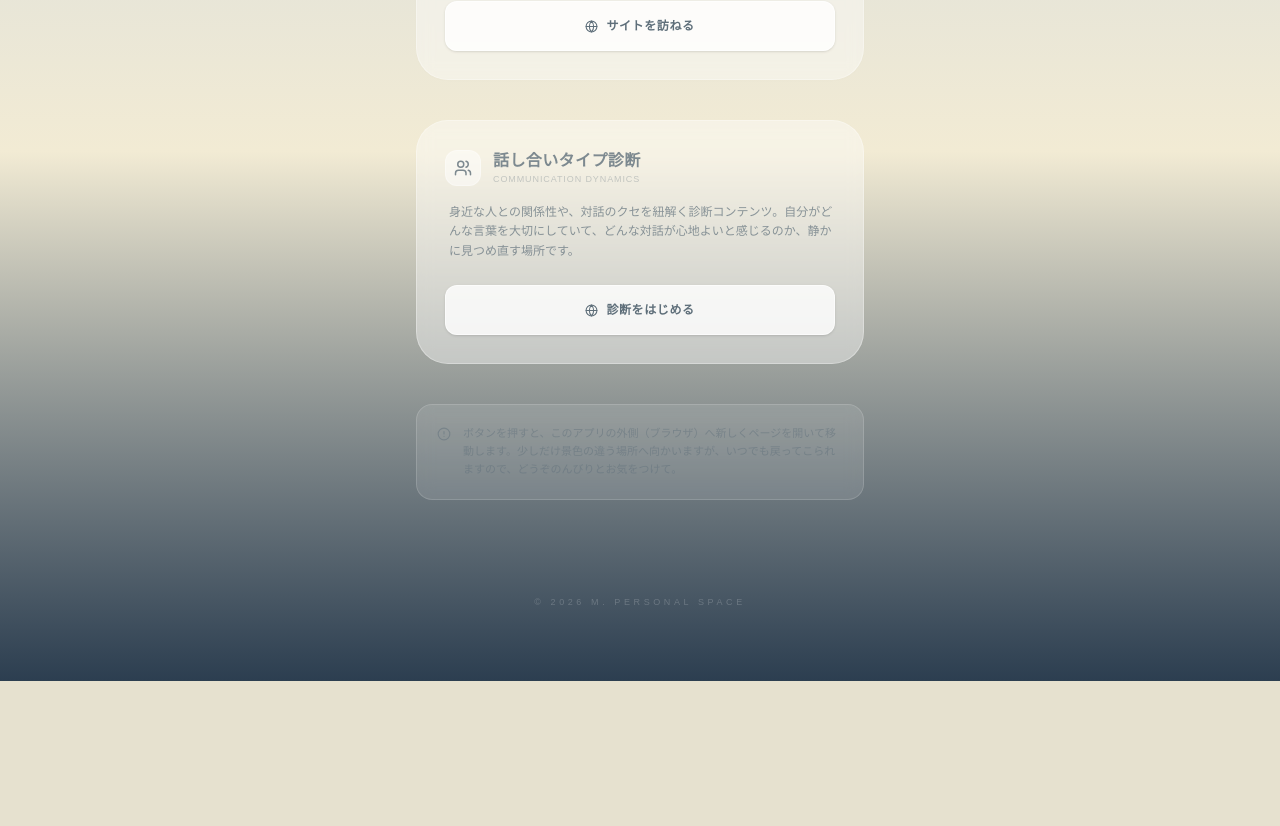
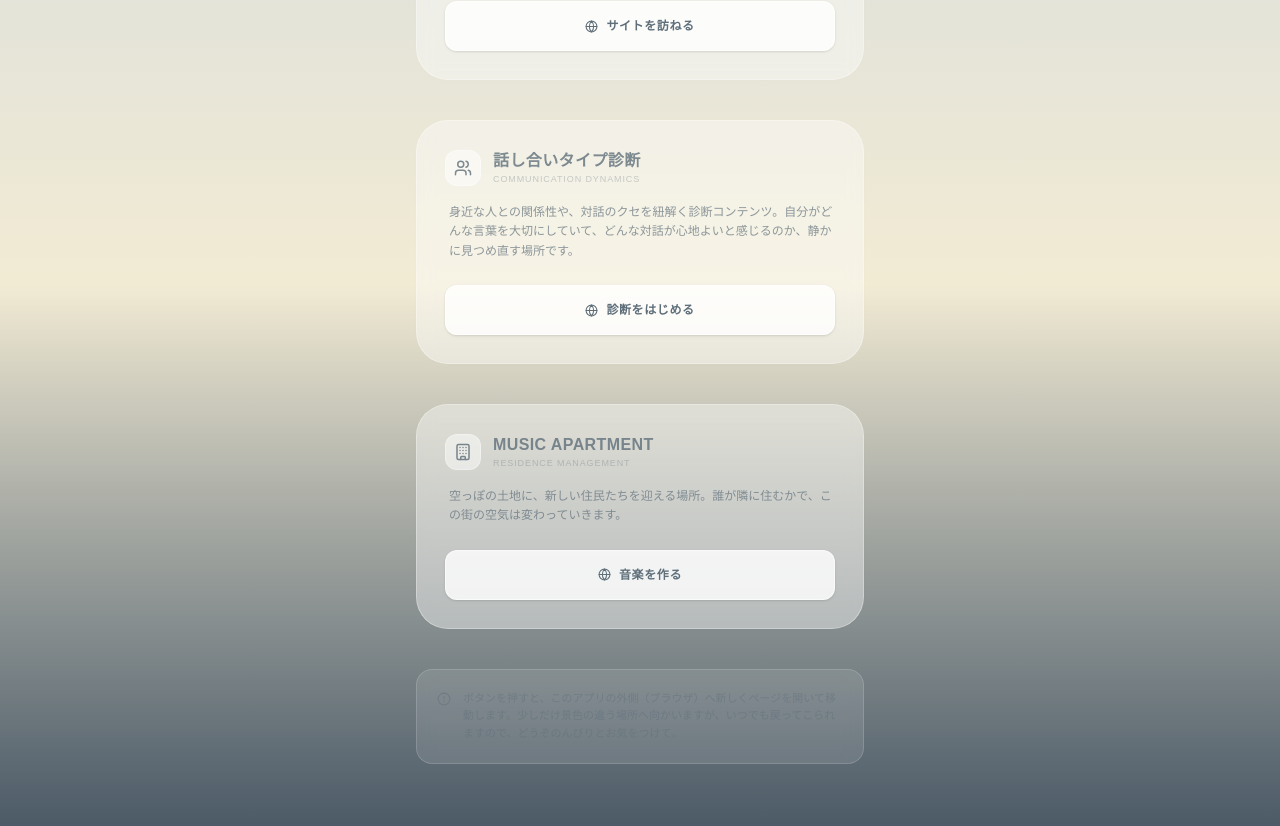
Before and after one commit to minomon893/m.-personal-space, a Next.js app: page /menu/web in a window 1280 px wide. Shown: the part 378-1204 px from the top of the page. Before the commit the page ends 1059 px from the top, so only its background shows below. Built offline with nearby package versions, Linux system fonts and the light colour scheme.

Commit message:
add REbeLABEL

```diff
--- a/src/app/menu/page.js
+++ b/src/app/menu/page.js
@@ -84,8 +84,14 @@ export default function MenuPage() {
             </h2>
 
             <div className="grid gap-4">
+              <Link href="/menu/rpg">
+                <MenuButton title="REbeLABEL" subtitle="性格解釈RPG" />
+              </Link>
               <Link href="/menu/bot">
                 <MenuButton title="やわらかことぼっとくん" subtitle="アサーティブ変換ツール" />
+              </Link>
+              <Link href="/menu/bingo">
+                <MenuButton title="日々ンゴ" subtitle="感覚を観測する" />
               </Link>
               <Link href="/menu/metacognition">
                 <MenuButton title="メタ認知トリガー開発部" subtitle="交流型脱フュージョントレーニング" />
@@ -106,10 +112,6 @@ export default function MenuPage() {
               <Link href="/menu/profile">
                 <MenuButton title="プロフィール帳" subtitle="自分を整理" />
               </Link>
-              <Link href="/menu/bingo">
-                <MenuButton title="日々ンゴ" subtitle="感覚を観測する" />
-              </Link>
-              {/* 日々ンゴの下に移動し、タイトルをMAXIMUM vs MINIMUMに変更 */}
               <Link href="/menu/cards">
                 <MenuButton title="MAXIMUM vs MINIMUM" subtitle="中庸選択トレーニング" />
               </Link>
@@ -141,9 +143,8 @@ export default function MenuPage() {
               <Link href="/menu/stickers">
                 <MenuButton title="LINE Stamp" subtitle="もっちりとした人シリーズ" />
               </Link>
-              {/* LINE Stampの下にWeb siteボタンを新設、遷移先を/menu/webに指定 */}
               <Link href="/menu/web">
-                <MenuButton title="Web site" subtitle="フリー素材 / 話し合いタイプ診断" />
+                <MenuButton title="Web site" subtitle="フリー素材 / 話し合いタイプ診断 / AI作曲ツール" />
               </Link>
             </div>
           </section>
--- /dev/null
+++ b/src/app/menu/rpg/page.js
@@ -0,0 +1,11 @@
+// src/app/menu/rpg/page.js
+"use client";
+
+export default function RpgPage() {
+  return (
+    <div className="p-6">
+      <h1>性格解釈RPG</h1>
+      {/* コンテンツ */}
+    </div>
+  );
+}
--- a/src/app/menu/web/page.js
+++ b/src/app/menu/web/page.js
@@ -1,7 +1,7 @@
 "use client";
 
 import Link from "next/link";
-import { ArrowLeft, Globe, Image, Users, AlertCircle } from "lucide-react";
+import { ArrowLeft, Globe, Image, Users, Building, AlertCircle } from "lucide-react";
 
 export default function WebPage() {
   return (
@@ -42,7 +42,6 @@ export default function WebPage() {
               日々の温度や小さないとおしさを詰め込んだ、個人利用・商用利用可能なフリーイラスト素材サイトです。あなたの日常や、大切な発信の添え木になれますように。
             </p>
 
-            {/* 将来的に実際のURLへ変更してください */}
             <a href="https://example.com/illustration" target="_blank" rel="noopener noreferrer">
               <button className="w-full py-4 px-6 bg-white/80 border border-white/60 rounded-xl font-bold text-xs tracking-wider shadow-sm hover:bg-white hover:-translate-y-0.5 hover:shadow-md active:scale-[0.99] transition-all duration-300 flex items-center justify-center gap-2">
                 <Globe size={13} /> サイトを訪ねる
@@ -66,10 +65,32 @@ export default function WebPage() {
               身近な人との関係性や、対話のクセを紐解く診断コンテンツ。自分がどんな言葉を大切にしていて、どんな対話が心地よいと感じるのか、静かに見つめ直す場所です。
             </p>
 
-            {/* 将来的に実際のURLへ変更してください */}
             <a href="https://example.com/diagnosis" target="_blank" rel="noopener noreferrer">
               <button className="w-full py-4 px-6 bg-white/80 border border-white/60 rounded-xl font-bold text-xs tracking-wider shadow-sm hover:bg-white hover:-translate-y-0.5 hover:shadow-md active:scale-[0.99] transition-all duration-300 flex items-center justify-center gap-2">
                 <Globe size={13} /> 診断をはじめる
+              </button>
+            </a>
+          </section>
+
+          {/* SITE 3: MUSIC APARTMENT */}
+          <section className="bg-white/40 border border-white/30 rounded-[2rem] p-7 shadow-sm shadow-black/[0.01] backdrop-blur-sm">
+            <div className="flex items-center gap-3 mb-4 opacity-80">
+              <div className="p-2 bg-white/60 rounded-xl border border-white/50">
+                <Building size={18} className="text-[#5F6F7A]" />
+              </div>
+              <div>
+                <h2 className="text-[16px] font-bold tracking-wide">MUSIC APARTMENT</h2>
+                <span className="text-[9px] opacity-40 uppercase tracking-widest block font-sans">Residence Management</span>
+              </div>
+            </div>
+
+            <p className="text-xs leading-relaxed opacity-70 mb-6 pl-1">
+              空っぽの土地に、新しい住民たちを迎える場所。誰が隣に住むかで、この街の空気は変わっていきます。
+            </p>
+
+            <a href="/apartment">
+              <button className="w-full py-4 px-6 bg-white/80 border border-white/60 rounded-xl font-bold text-xs tracking-wider shadow-sm hover:bg-white hover:-translate-y-0.5 hover:shadow-md active:scale-[0.99] transition-all duration-300 flex items-center justify-center gap-2">
+                <Globe size={13} /> 音楽を作る
               </button>
             </a>
           </section>
```
